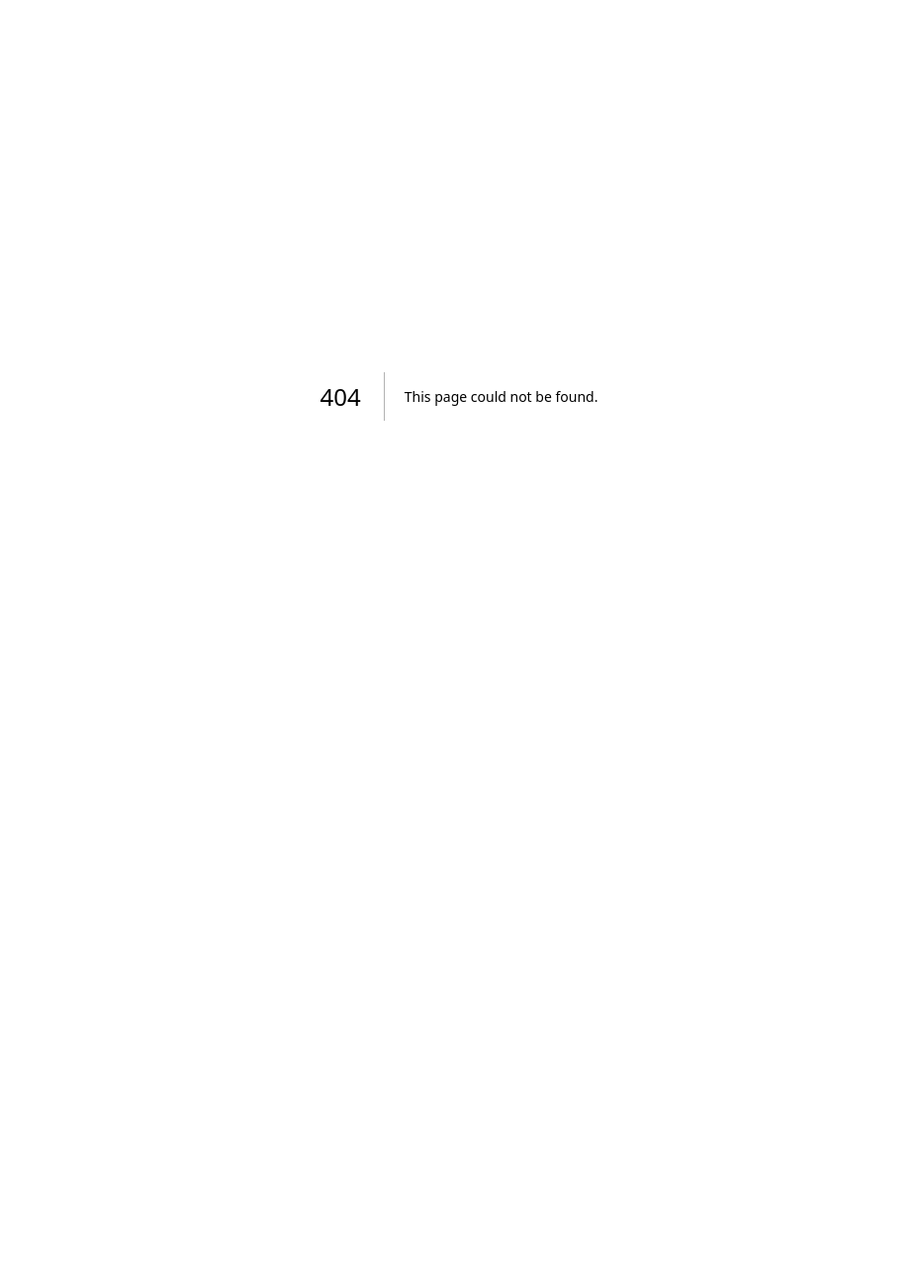
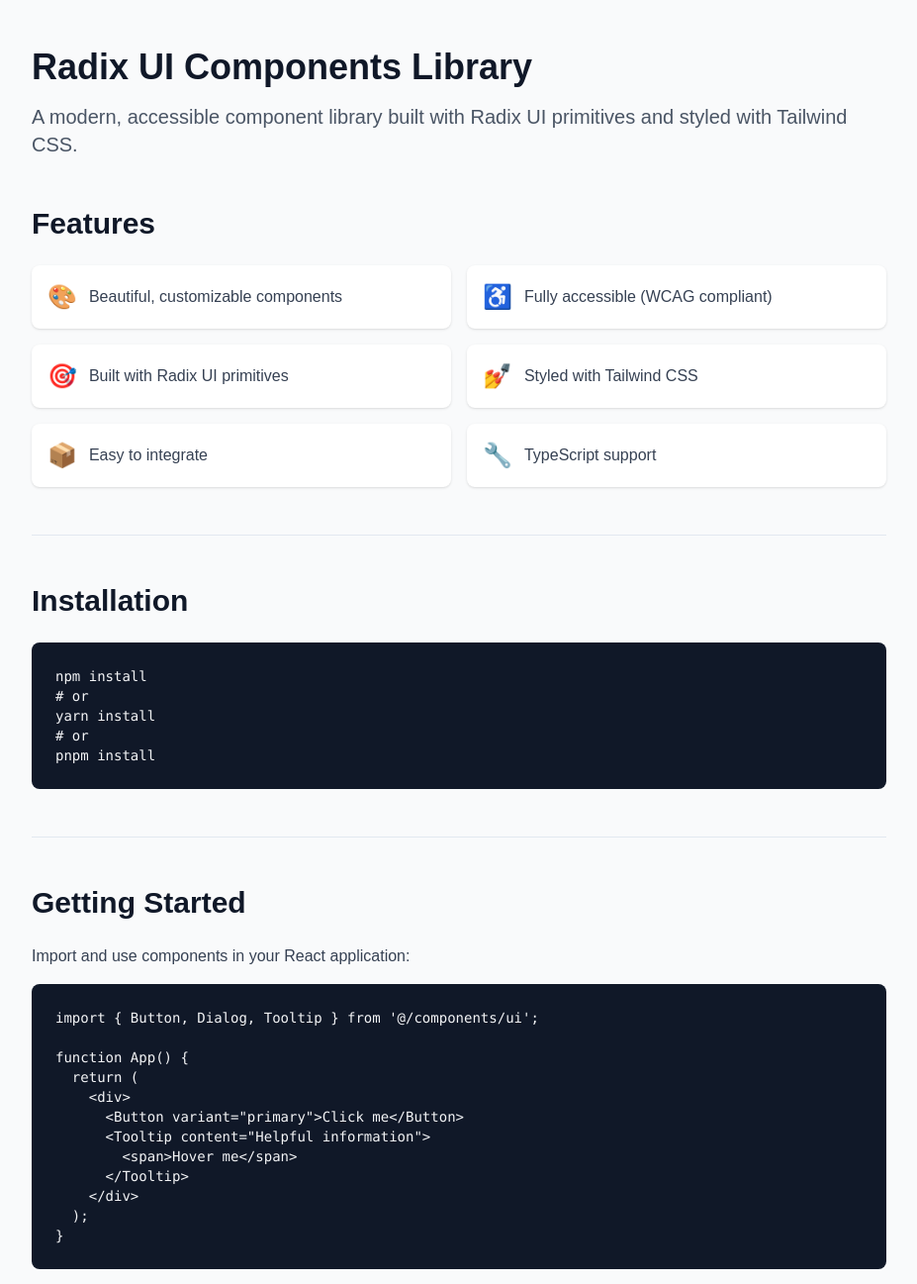
Before and after one commit to yoyoucay/radix-ui-components-lib, a Next.js app: page /documentation in a window 1280 px wide. Before the commit this address had no page. Shown: the top 1297 px of the page at 99% size, without its empty margins (176-1103 px from the left). Before the commit the page ends 800 px from the top, so only its background shows below. Built offline with nearby package versions, Linux system fonts and the light colour scheme.

Commit message:
feat: Add DocumentationPage with features, installation guide, and available components

```diff
--- /dev/null
+++ b/src/app/documentation/page.tsx
@@ -0,0 +1,184 @@
+import { Separator } from '@/components/ui/separator';
+
+export default function DocumentationPage() {
+    return (
+        <div className="min-h-screen bg-gray-50">
+            <div className="max-w-4xl mx-auto px-4 py-12">
+                {/* Header */}
+                <div className="mb-12">
+                    <h1 className="text-4xl font-bold text-gray-900 mb-4">
+                        Radix UI Components Library
+                    </h1>
+                    <p className="text-xl text-gray-600">
+                        A modern, accessible component library built with Radix UI primitives and styled with Tailwind CSS.
+                    </p>
+                </div>
+
+                {/* Features */}
+                <section className="mb-12">
+                    <h2 className="text-3xl font-bold text-gray-900 mb-6">Features</h2>
+                    <div className="grid grid-cols-1 md:grid-cols-2 gap-4">
+                        {[
+                            { icon: '🎨', text: 'Beautiful, customizable components' },
+                            { icon: '♿', text: 'Fully accessible (WCAG compliant)' },
+                            { icon: '🎯', text: 'Built with Radix UI primitives' },
+                            { icon: '💅', text: 'Styled with Tailwind CSS' },
+                            { icon: '📦', text: 'Easy to integrate' },
+                            { icon: '🔧', text: 'TypeScript support' },
+                        ].map((feature, index) => (
+                            <div key={index} className="flex items-center gap-3 bg-white p-4 rounded-lg shadow-sm">
+                                <span className="text-2xl">{feature.icon}</span>
+                                <span className="text-gray-700">{feature.text}</span>
+                            </div>
+                        ))}
+                    </div>
+                </section>
+
+                <Separator className="my-12" />
+
+                {/* Installation */}
+                <section className="mb-12">
+                    <h2 className="text-3xl font-bold text-gray-900 mb-6">Installation</h2>
+                    <div className="bg-gray-900 text-gray-100 p-6 rounded-lg overflow-x-auto">
+                        <pre className="text-sm">
+                            <code>{`npm install
+# or
+yarn install
+# or
+pnpm install`}</code>
+                        </pre>
+                    </div>
+                </section>
+
+                <Separator className="my-12" />
+
+                {/* Getting Started */}
+                <section className="mb-12">
+                    <h2 className="text-3xl font-bold text-gray-900 mb-6">Getting Started</h2>
+                    <p className="text-gray-700 mb-4">
+                        Import and use components in your React application:
+                    </p>
+                    <div className="bg-gray-900 text-gray-100 p-6 rounded-lg overflow-x-auto">
+                        <pre className="text-sm">
+                            <code>{`import { Button, Dialog, Tooltip } from '@/components/ui';
+
+function App() {
+  return (
+    <div>
+      <Button variant="primary">Click me</Button>
+      <Tooltip content="Helpful information">
+        <span>Hover me</span>
+      </Tooltip>
+    </div>
+  );
+}`}</code>
+                        </pre>
+                    </div>
+                </section>
+
+                <Separator className="my-12" />
+
+                {/* Available Components */}
+                <section className="mb-12">
+                    <h2 className="text-3xl font-bold text-gray-900 mb-6">Available Components</h2>
+                    <div className="space-y-4">
+                        {[
+                            { name: 'Button', desc: 'Versatile button component with multiple variants and sizes' },
+                            { name: 'Dialog', desc: 'Modal dialogs for confirmations, forms, and important messages' },
+                            { name: 'Dropdown Menu', desc: 'Context menus and action lists for user interactions' },
+                            { name: 'Tooltip', desc: 'Contextual help and information on hover' },
+                            { name: 'Separator', desc: 'Visual dividers to separate content sections' },
+                            { name: 'Navbar', desc: 'Navigation header component' },
+                            { name: 'Sidebar', desc: 'Side navigation component' },
+                        ].map((component, index) => (
+                            <div key={index} className="bg-white p-6 rounded-lg shadow-sm">
+                                <h3 className="text-xl font-semibold text-gray-900 mb-2">
+                                    {component.name}
+                                </h3>
+                                <p className="text-gray-600">{component.desc}</p>
+                            </div>
+                        ))}
+                    </div>
+                </section>
+
+                <Separator className="my-12" />
+
+                {/* Development */}
+                <section className="mb-12">
+                    <h2 className="text-3xl font-bold text-gray-900 mb-6">Development</h2>
+                    <p className="text-gray-700 mb-4">Run the development server:</p>
+                    <div className="bg-gray-900 text-gray-100 p-6 rounded-lg overflow-x-auto mb-4">
+                        <pre className="text-sm">
+                            <code>{`npm run dev
+# or
+yarn dev
+# or
+pnpm dev`}</code>
+                        </pre>
+                    </div>
+                    <p className="text-gray-700">
+                        Open{' '}
+                        <a
+                            href="http://localhost:3000"
+                            className="text-blue-600 hover:underline"
+                            target="_blank"
+                            rel="noopener noreferrer"
+                        >
+                            http://localhost:3000
+                        </a>{' '}
+                        to view the demo.
+                    </p>
+                </section>
+
+                <Separator className="my-12" />
+
+                {/* Project Structure */}
+                <section className="mb-12">
+                    <h2 className="text-3xl font-bold text-gray-900 mb-6">Project Structure</h2>
+                    <div className="bg-gray-900 text-gray-100 p-6 rounded-lg overflow-x-auto">
+                        <pre className="text-sm">
+                            <code>{`src/
+├── components/
+│   └── ui/          # UI components
+├── app/
+│   └── demo/        # Demo pages
+└── lib/             # Utility functions`}</code>
+                        </pre>
+                    </div>
+                </section>
+
+                <Separator className="my-12" />
+
+                {/* Links */}
+                <section className="mb-12">
+                    <h2 className="text-3xl font-bold text-gray-900 mb-6">Links</h2>
+                    <div className="space-y-3">
+                        {[
+                            { name: 'GitHub Repository', url: 'https://github.com/yoyoucay/radix-ui-components-lib' },
+                            { name: 'Radix UI Documentation', url: 'https://www.radix-ui.com/' },
+                            { name: 'Tailwind CSS Documentation', url: 'https://tailwindcss.com/' },
+                        ].map((link, index) => (
+                            <a
+                                key={index}
+                                href={link.url}
+                                target="_blank"
+                                rel="noopener noreferrer"
+                                className="block text-blue-600 hover:underline text-lg"
+                            >
+                                {link.name} →
+                            </a>
+                        ))}
+                    </div>
+                </section>
+
+                {/* Footer */}
+                <footer className="mt-16 pt-8 border-t border-gray-200 text-center text-gray-600">
+                    <p>MIT License</p>
+                    <p className="mt-2">
+                        Contributions are welcome! Please feel free to submit a Pull Request.
+                    </p>
+                </footer>
+            </div>
+        </div>
+    );
+}
```
